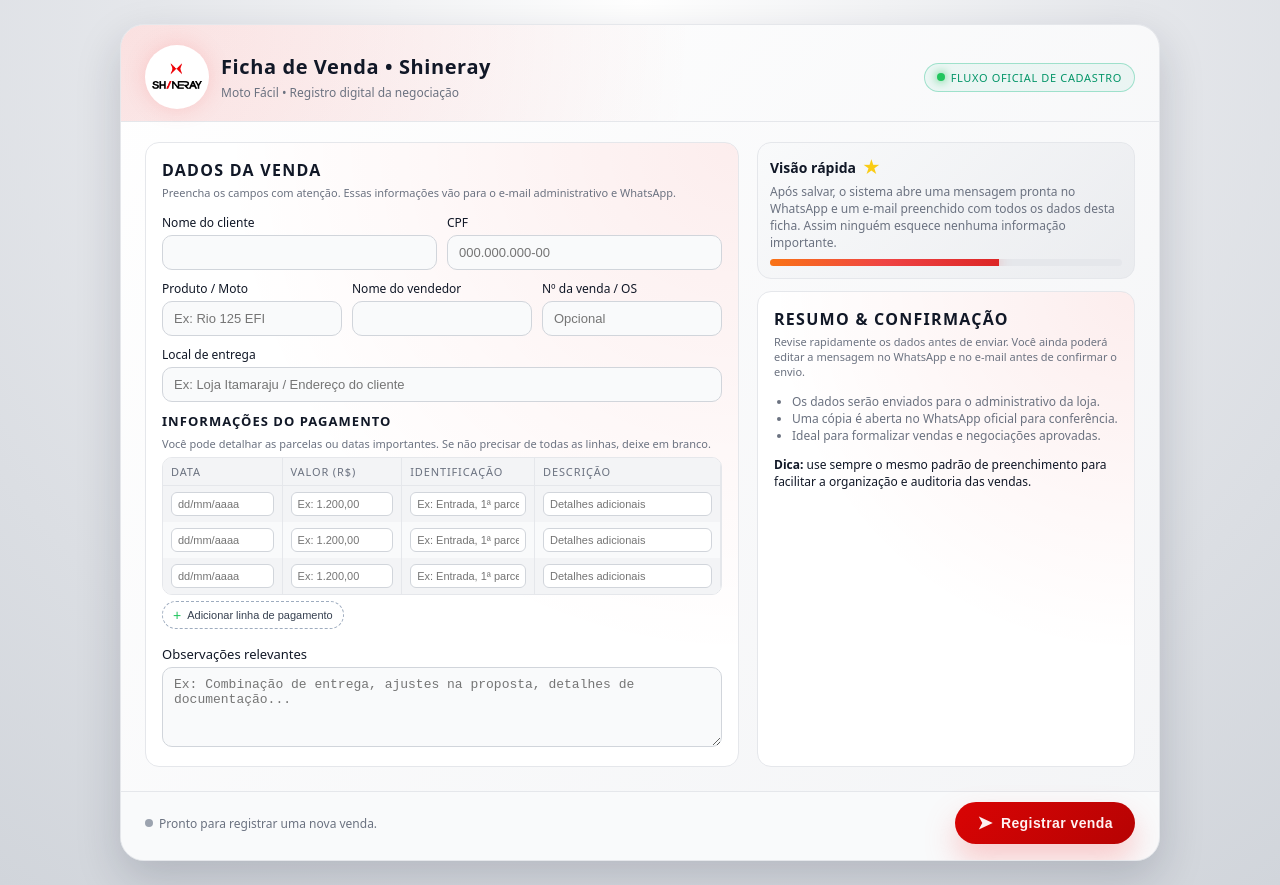
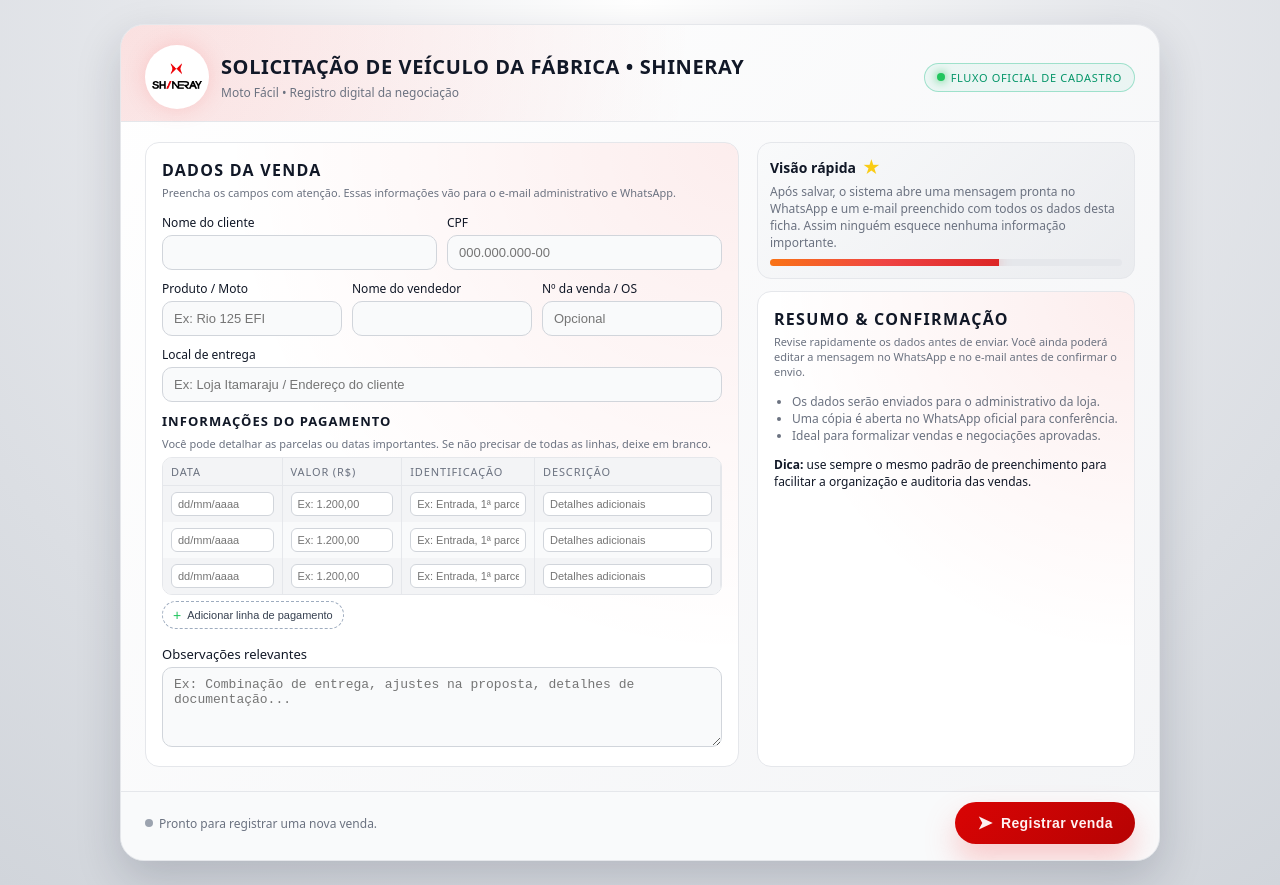
Before and after one commit to mtfacil/formulario-venda, a plain HTML site: page index.html in a window 1280 px wide. Drawn offline with Linux system fonts and the light colour scheme.

Commit message:
Update index.html

```diff
--- a/index.html
+++ b/index.html
@@ -3,7 +3,7 @@
 <head>
   <meta charset="UTF-8" />
   <meta name="viewport" content="width=device-width, initial-scale=1.0" />
-  <title>Ficha de Venda - Shineray Moto Fácil</title>
+  <title>SOLICITAÇÃO DE VEÍCULO DA FÁBRICA</title>
   <style>
     :root {
       --brand: #d90404;
@@ -476,7 +476,7 @@
           <img src="/logo.png" alt="Shineray Moto Fácil" />
         </div>
         <div class="brand-text">
-          <h1>Ficha de Venda • Shineray</h1>
+          <h1>SOLICITAÇÃO DE VEÍCULO DA FÁBRICA • SHINERAY</h1>
           <span>Moto Fácil • Registro digital da negociação</span>
         </div>
       </div>
```
